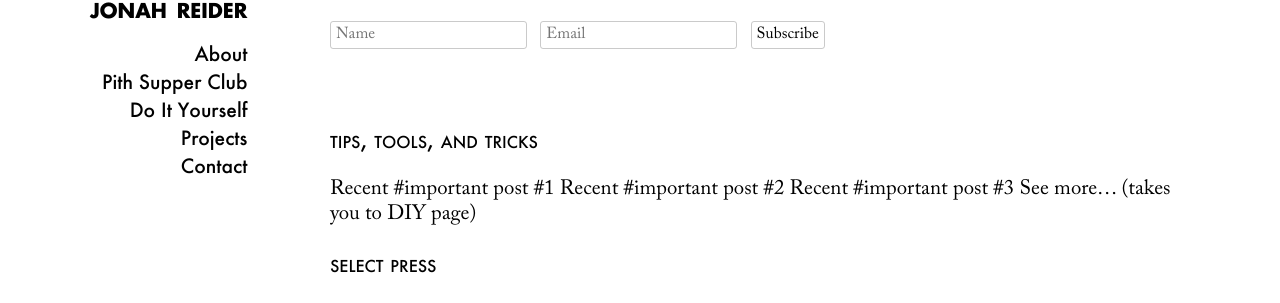
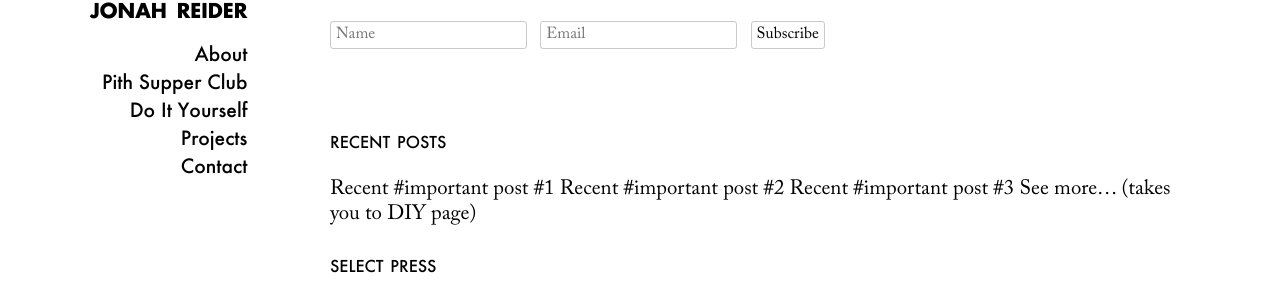
Before and after one commit to zoe-pith/pith-site, a Jekyll site: the page built from sections/about.md, in a window 1280 px wide and 900 px high, scrolled down 663 px. Shown: the part 135-438 px from the top of the window. Built offline with Jekyll 4.4.1, drawn with Linux system fonts in a browser that asks for light colours.

Commit message:
Update about.md

```diff
--- a/sections/about.md
+++ b/sections/about.md
@@ -31,7 +31,7 @@ Sign up below to receive sporadic notifications about supper club availability,
 <p class="bottom_space">&nbsp;</p>
 
 
-### Tips, Tools, and Tricks
+### Recent Posts
 
 Recent #important post #1
 Recent #important post #2
```
